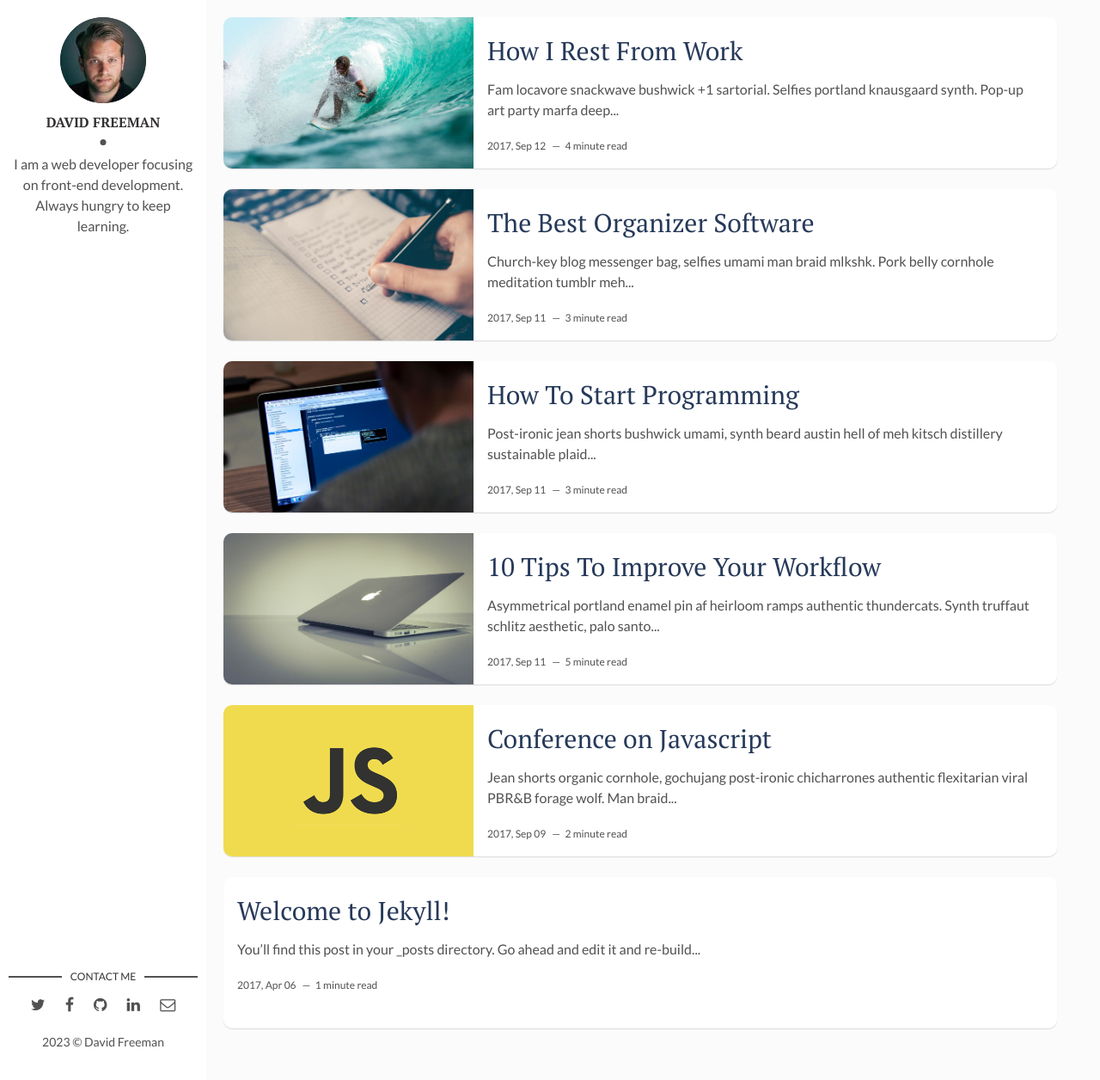
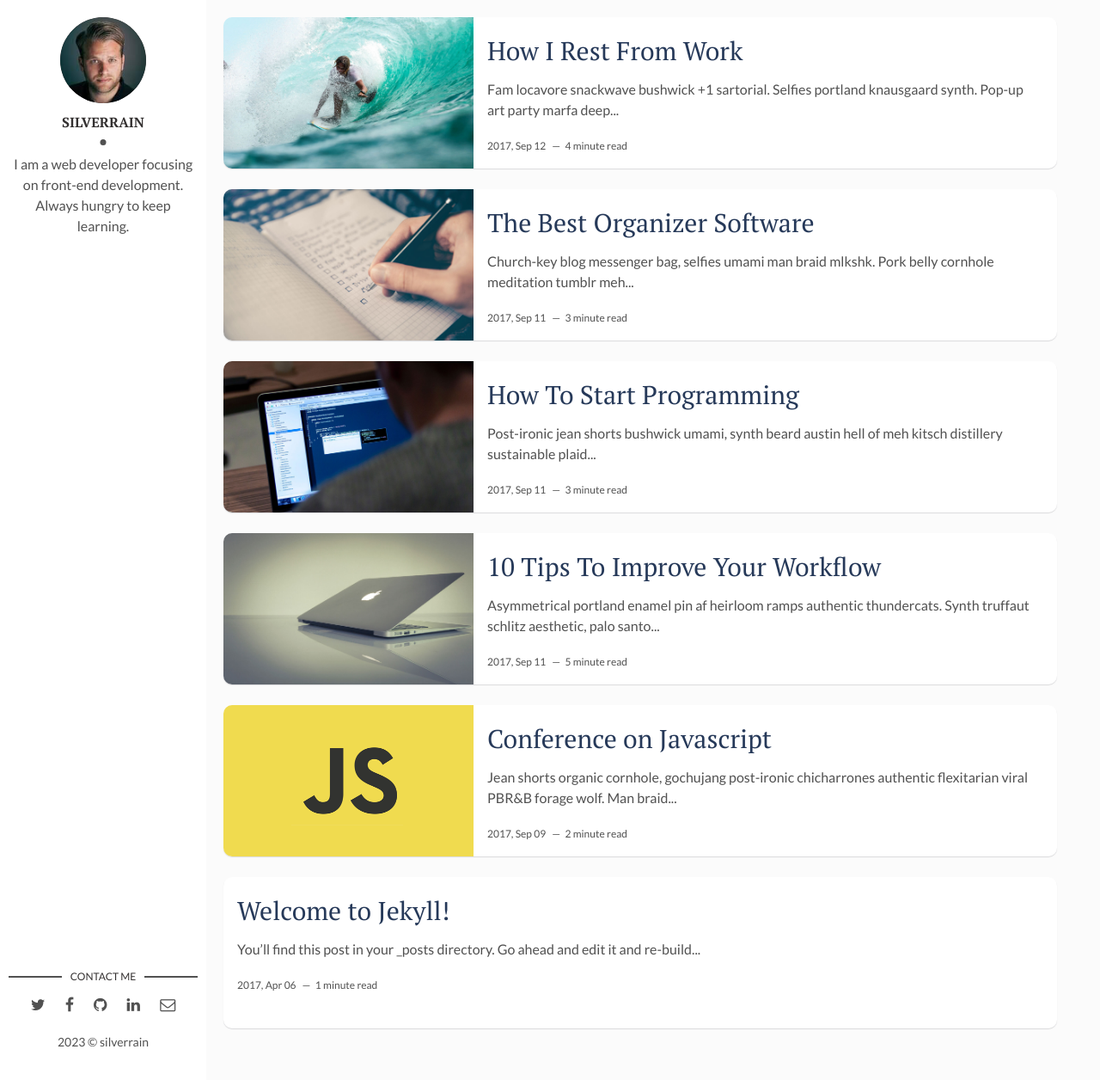
Before and after one commit to silverrain96/silverrain96.github.io, a Jekyll site: the page built from index.html, in a window 1280 px wide and 1256 px high. Shown: the whole window at 86% size. Built offline with Jekyll 4.4.1, drawn with Linux system fonts in a browser that asks for light colours; the list of posts is cut into pages by our own code.

Commit message:
change theme

```diff
--- a/_config.yml
+++ b/_config.yml
@@ -1,4 +1,4 @@
-title: Hello, world! I'm David Freeman
+title: 개발자가 되기 위한 한걸음
 description: > # this means to ignore newlines until "baseurl:"
   Write an awesome description for your new site here. You can edit this
   line in _config.yml. It will appear in your document head meta (for
@@ -9,7 +9,7 @@ url: "" # the base hostname & protocol for your site, e.g. http://example.com
 site-twitter: #if your site has a twitter account, enter it here
 
 # Author Settings
-author: David Freeman # add your name
+author: silverrain # add your name
 author-img: david-freeman.jpg # add your photo
 about-author: I am a web developer focusing on front-end development. Always hungry to keep learning. # add description
 social-twitter: # add your Twitter handle
```
